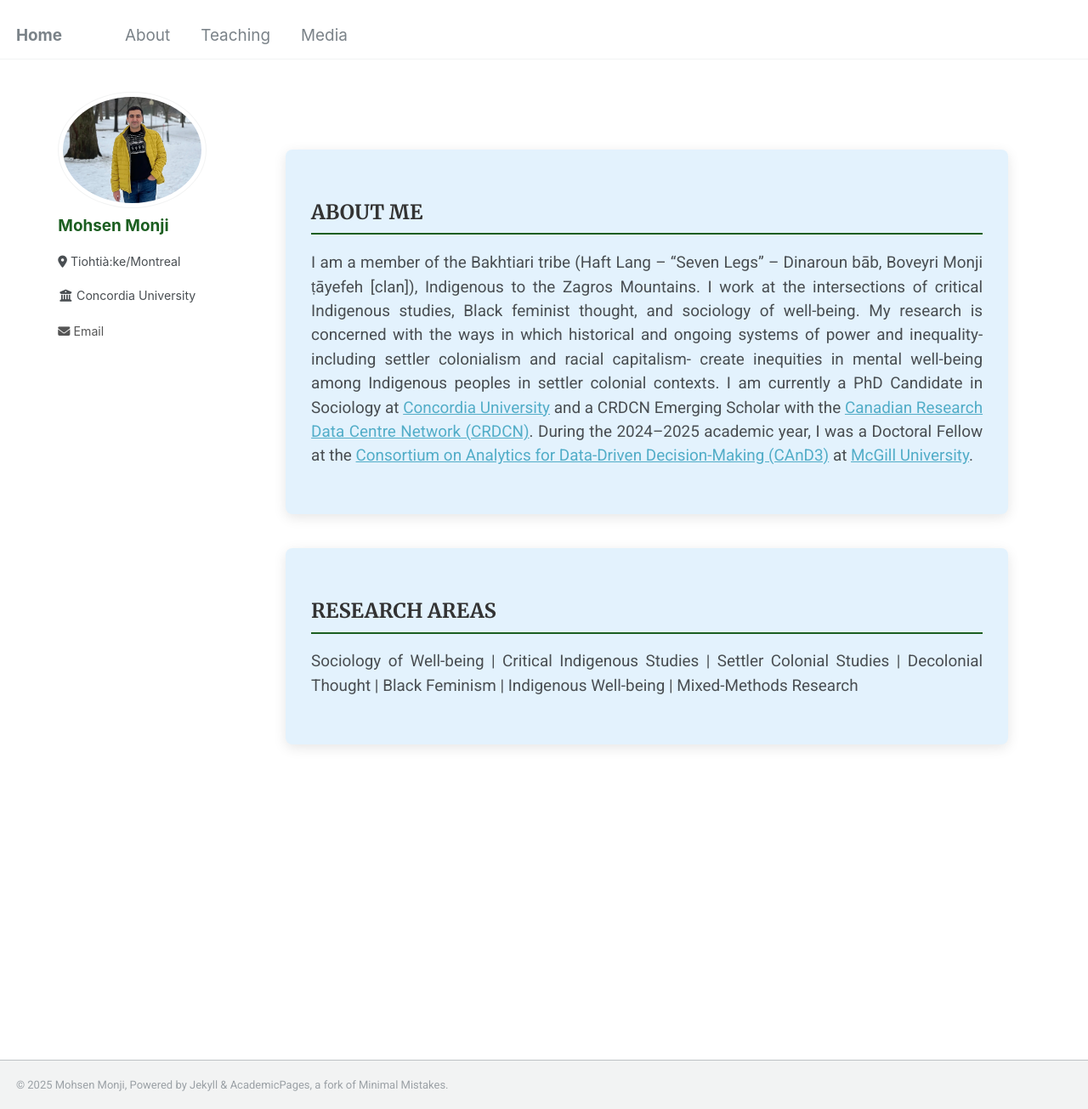
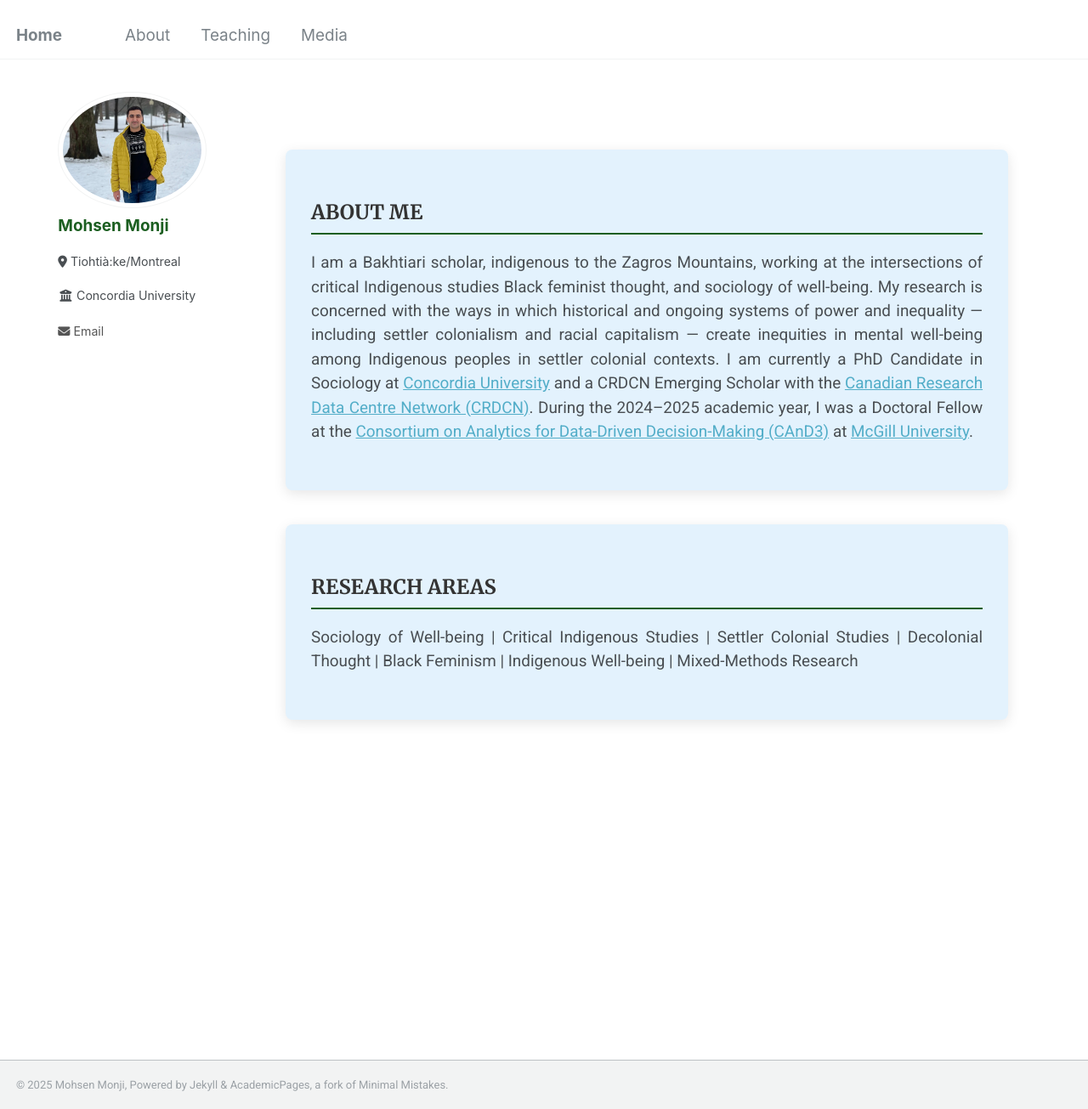
Before and after one commit to Mohsnmonji/mohsnmonji.github.io, a Jekyll site: the page built from about-me.md, in a window 1280 px wide and 1305 px high. Shown: the whole window at 85% size. Built offline with Jekyll 4.4.1, drawn with Linux system fonts in a browser that asks for light colours.

Commit message:
Update about-me.md

```diff
--- a/about-me.md
+++ b/about-me.md
@@ -54,7 +54,7 @@ author_profile: true
 <div class="about-card">
   <h2>ABOUT ME</h2>
   <p>
-    I am a member of the Bakhtiari tribe (Haft Lang – “Seven Legs” – Dinaroun bāb, Boveyri Monji ṭāyefeh [clan]), Indigenous to the Zagros Mountains. I work at the intersections of critical Indigenous studies, Black feminist thought, and sociology of well-being. My research is concerned with the ways in which historical and ongoing systems of power and inequality- including settler colonialism and racial capitalism- create inequities in mental well-being among Indigenous peoples in settler colonial contexts. I am currently a PhD Candidate in Sociology at
+    I am a Bakhtiari scholar, indigenous to the Zagros Mountains, working  at the intersections of critical Indigenous studies Black feminist thought, and sociology of well-being. My research is concerned with the ways in which historical and ongoing systems of power and inequality — including settler colonialism and racial capitalism — create inequities in mental well-being among Indigenous peoples in settler colonial contexts. I am currently a PhD Candidate in Sociology at
     <a href="https://www.concordia.ca/" target="_blank">Concordia University</a> and a CRDCN Emerging Scholar with the
     <a href="https://crdcn.ca" target="_blank">Canadian Research Data Centre Network (CRDCN)</a>.
     During the 2024–2025 academic year, I was a Doctoral Fellow at the
```
